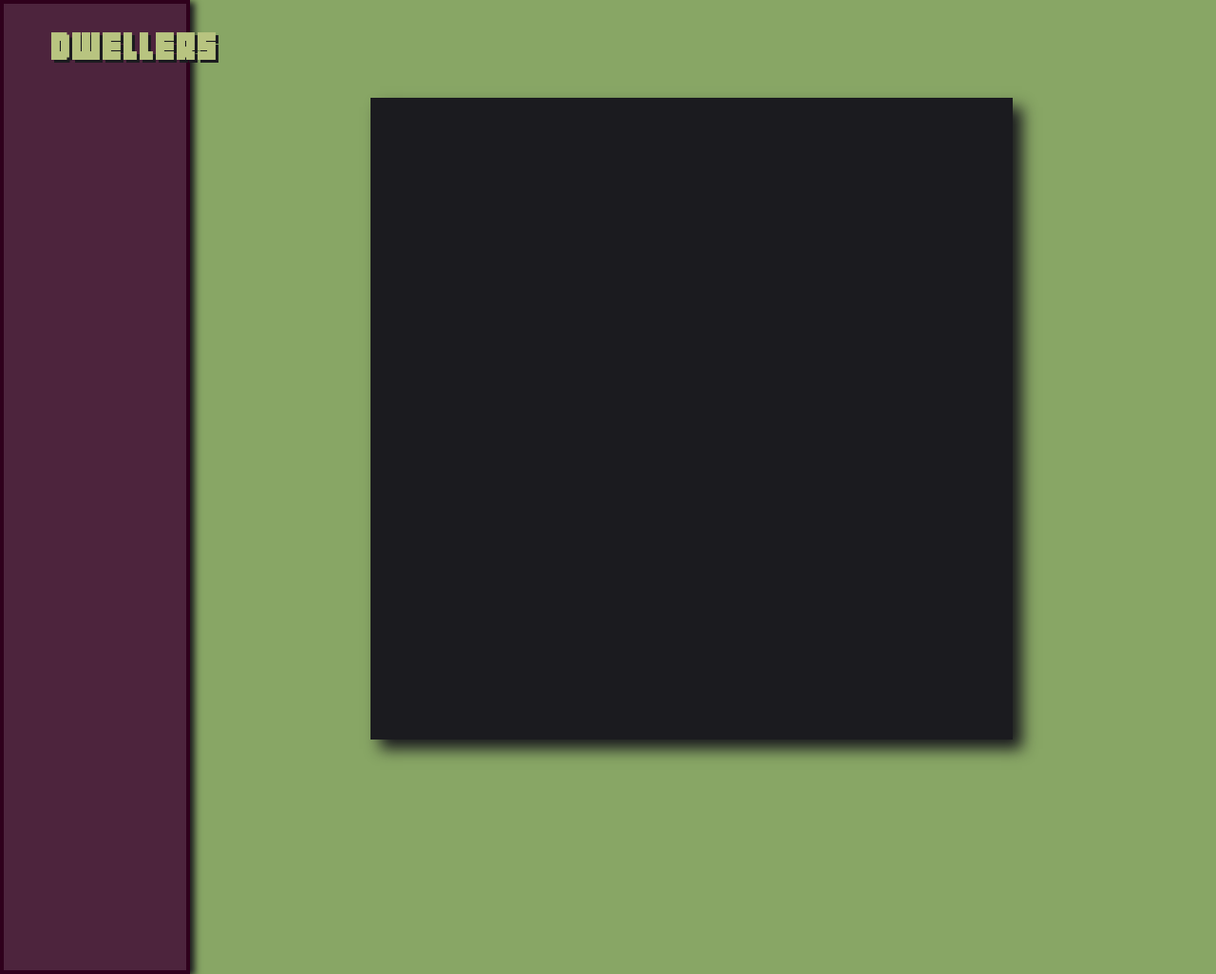
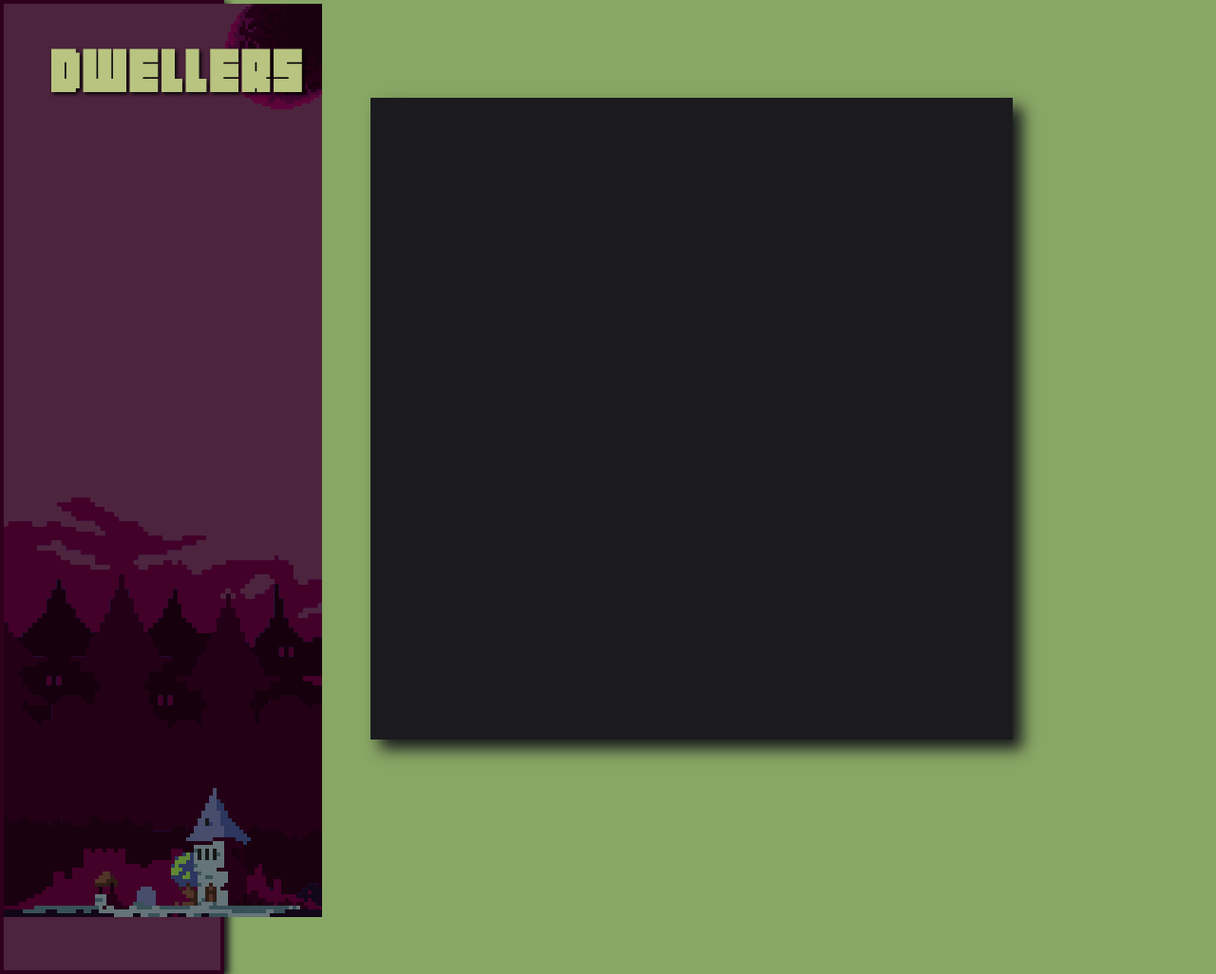
Before and after one commit to matheuscantarino/dwellerssettling, a PHP site: page /chunkgen/chunk.php in a window 1280 px wide. Shown: the whole page at 95% size. Run offline with PHP 8.4, Linux system fonts and the light colour scheme; data that the repository does not hold is empty.

Commit message:
Edição dos fundos

```diff
--- a/chunkgen/chunk.php
+++ b/chunkgen/chunk.php
@@ -54,7 +54,7 @@
                     ($tile_yaxis + $dweller_move_m >= $dweller_ypos_m && $tile_yaxis - $dweller_ypos_m <= $dweller_move_m ))
                     {   ?>
                          <a href = "tile.php?id=<?php echo $tileid; ?>"> <?php
-                    }}?>  <img src="<?php echo $tilename?>" width="40"></a><?php
+                    }}?>  <img src="<?php echo $tilename?>" width="50"></a><?php
 
                $dwallerssql = "SELECT * FROM dwellers";
                $dwallersresult = mysqli_query($conn,$dwallerssql) or die("Error returning data");
--- a/css/index.css
+++ b/css/index.css
@@ -37,20 +37,27 @@ body{
      top: 0%;
      left: 0%;
      height: 99.2%;
-     width: 15%;
+     width: 17.8%;
      background-color: #4d243d;
      border: #2f001c;
      border-style: solid;
      border-width: 4px;
      box-shadow: 5px 2px 7px #1b1b1f;
+     z-index: 5;
 }
 .dwellershud h2{
      font-family: 'default';
      color: #b8c480;
-     font-size: 35px;
-     text-shadow: 3px 3px #1b1b1f;
+     font-size: 55px;
+     text-shadow: 2px 2px 4px #000000;
      margin-left: 50px;
      letter-spacing: 2px;
+     z-index: 5;
+}
+.dwellershud img{
+     position: absolute;
+     top: 0%;
+     z-index: -1;
 }
 .boardhud{
      position: absolute;
--- a/hud/dwellershud.php
+++ b/hud/dwellershud.php
@@ -5,5 +5,6 @@
      <link rel="stylesheet" href="../css/index.css">
      <div class = "dwellershud">
           <h2>DWELLERS</h2>
+          <img src="../style/backgrounds/dwellerhudbackground.png">
      </div>
 </html>
```
Also changed, not shown: blueprints/cattle.jpg (added), blueprints/hudblueprint1.png (added), style/backgrounds/dwellerhudbackground.png (added), 4 other files.
